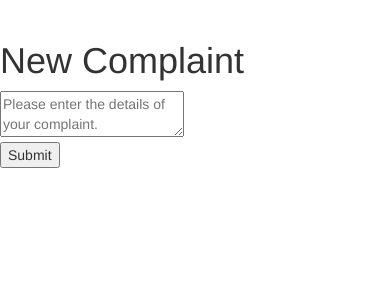
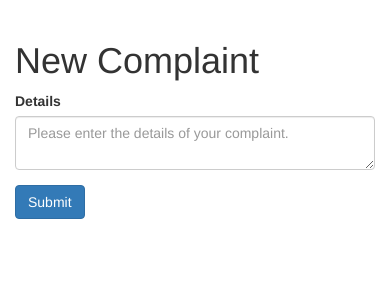
Before and after one commit to irubnich/spectra, a Flask app: template spectra/templates/complaints/new.html in a window 390 px wide. Shown: the part 52-352 px from the top of the page. Run offline with Flask 2, Linux system fonts and the light colour scheme; the template is opened without the code that fills it, so the values that code supplies are empty; some libraries are stand-ins or nearby versions.

Commit message:
prettify complaint form

```diff
--- a/spectra/templates/complaints/new.html
+++ b/spectra/templates/complaints/new.html
@@ -1,18 +1,29 @@
 {% extends "layout.html" %}
 
 {% block body %}
+	<div class="container login">
+		<div class="row">
+			<div class="col-md-12">
 				<h1>New Complaint</h1>
 
 				<form action="{{url_for('create_complaint')}}" method="post">
 					{% if clients %}
-            <select name="client">
+						<label>Choose a client</label>
+			            <select class="form-control" name="client">
 			                {% for client in clients %}
 			                    <option value="{{client.id}}">{{client.name()}}</option>
 			                {% endfor %}
 			            </select>
 			            <br>
 			        {% endif %}
-	    <textarea placeholder="Please enter the details of your complaint." name="details"></textarea><br>
-	    <input type="submit" value="Submit" />
+
+					<div class="form-group">
+						<label>Details</label>
+						<textarea type="text" name="details" class="form-control" placeholder="Please enter the details of your complaint."></textarea>
+					</div>
+					<button type="submit" class="btn btn-primary">Submit</button>
 				</form>
+			</div>
+		</div>
+	</div>
 {% endblock %}
```
Lines whose indentation alone changed are shown as unchanged.
